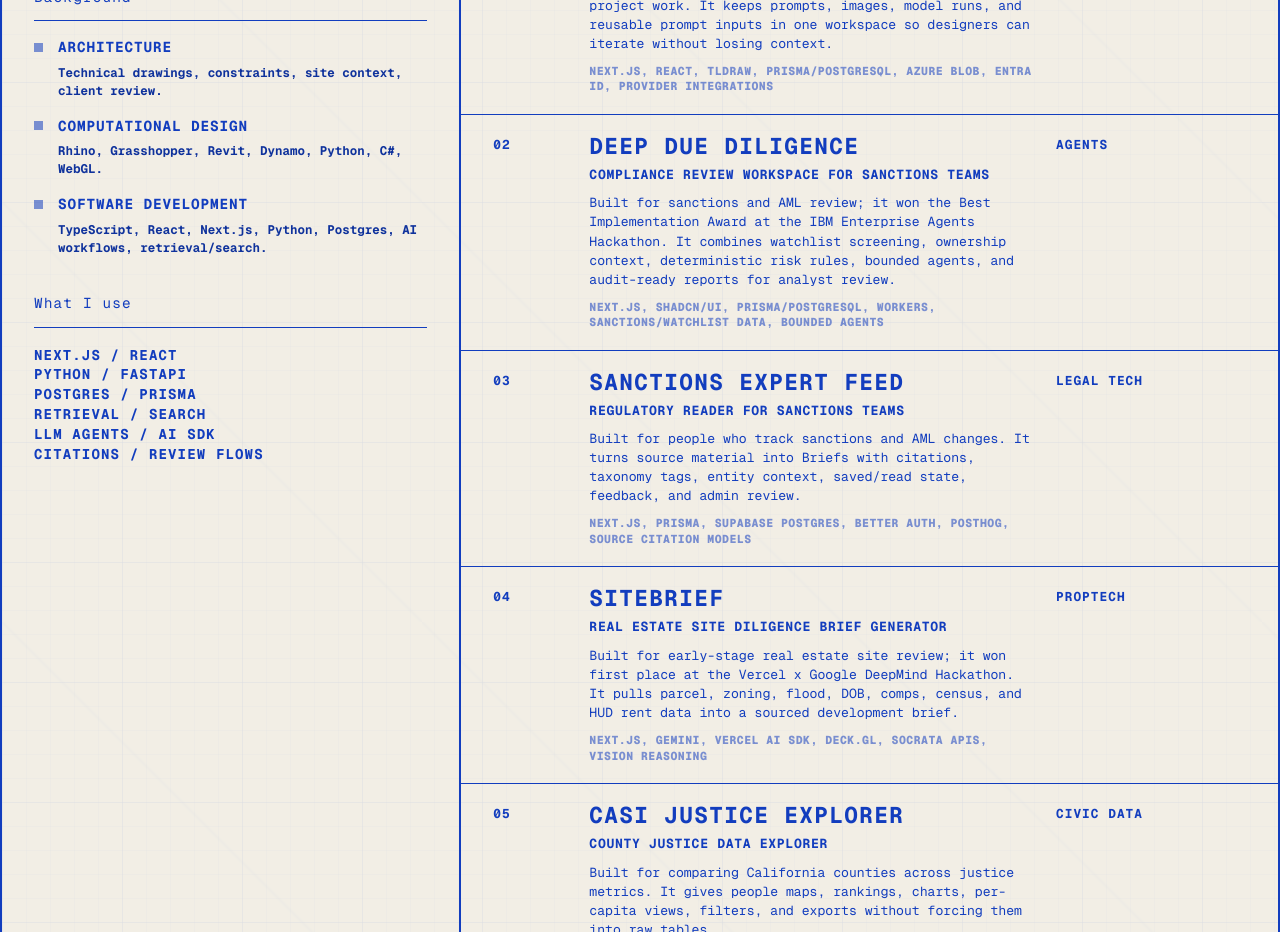
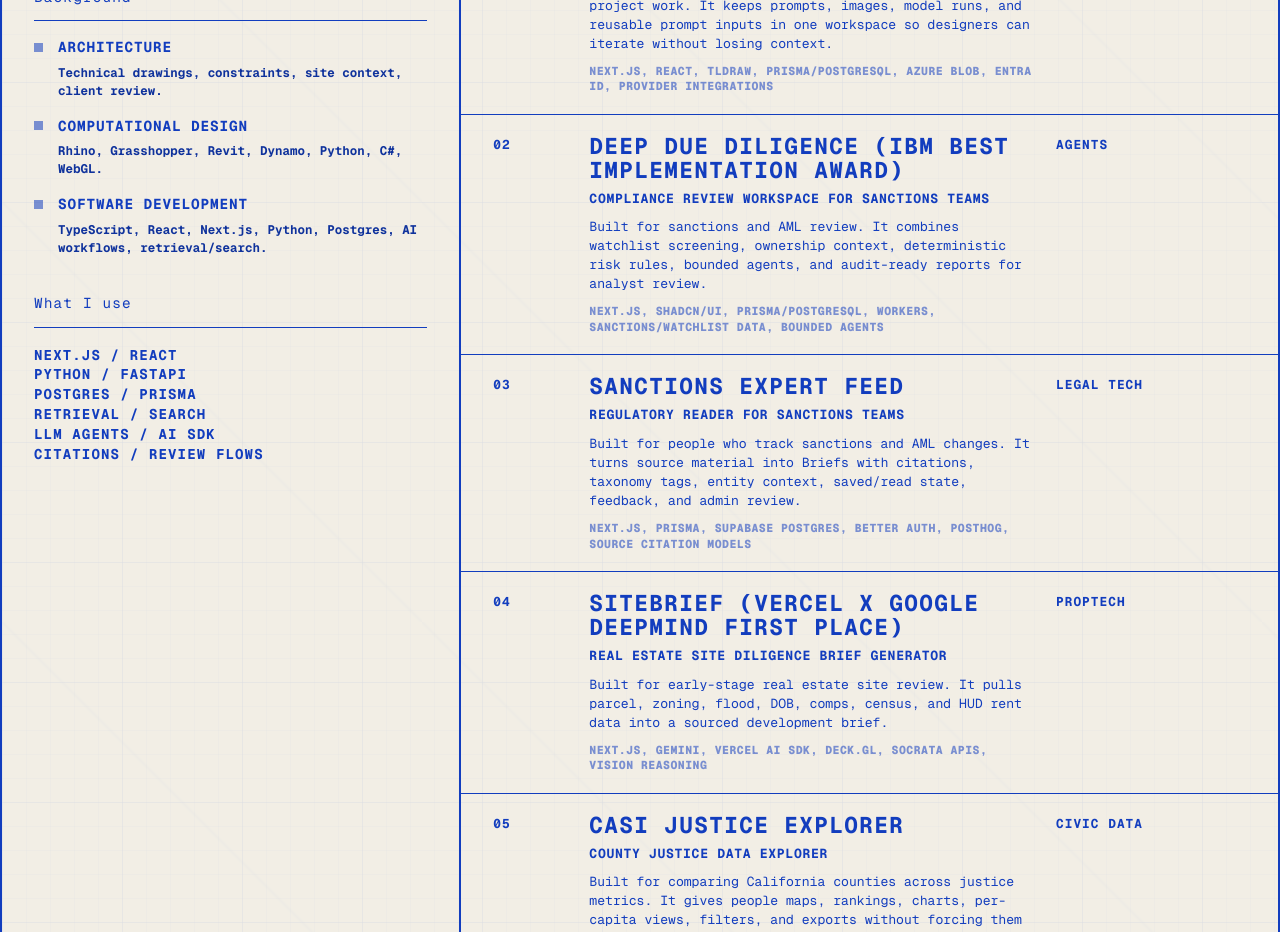
Before and after one commit to ashkanrdn/ashkanradnia.com, a Next.js app: page / in a window 1280 px wide. Shown: the part 640-1572 px from the top of the page. Built offline with nearby package versions, Linux system fonts and the light colour scheme.

Commit message:
Move award copy into project titles

```diff
--- a/src/app/page.tsx
+++ b/src/app/page.tsx
@@ -10,11 +10,11 @@ const projects = [
   },
   {
     id: "02",
-    title: "Deep Due Diligence",
+    title: "Deep Due Diligence (IBM Best Implementation Award)",
     subtitle: "Compliance review workspace for sanctions teams",
     category: "AGENTS",
     href: "https://github.com/ashkanrdn/DD",
-    body: "Built for sanctions and AML review; it won the Best Implementation Award at the IBM Enterprise Agents Hackathon. It combines watchlist screening, ownership context, deterministic risk rules, bounded agents, and audit-ready reports for analyst review.",
+    body: "Built for sanctions and AML review. It combines watchlist screening, ownership context, deterministic risk rules, bounded agents, and audit-ready reports for analyst review.",
     proof: "Next.js, shadcn/ui, Prisma/PostgreSQL, workers, sanctions/watchlist data, bounded agents",
   },
   {
@@ -28,11 +28,11 @@ const projects = [
   },
   {
     id: "04",
-    title: "SiteBrief",
+    title: "SiteBrief (Vercel x Google DeepMind First Place)",
     subtitle: "Real estate site diligence brief generator",
     category: "PROPTECH",
     href: "https://github.com/ashkanrdn/DueIntelligence",
-    body: "Built for early-stage real estate site review; it won first place at the Vercel x Google DeepMind Hackathon. It pulls parcel, zoning, flood, DOB, comps, census, and HUD rent data into a sourced development brief.",
+    body: "Built for early-stage real estate site review. It pulls parcel, zoning, flood, DOB, comps, census, and HUD rent data into a sourced development brief.",
     proof: "Next.js, Gemini, Vercel AI SDK, Deck.gl, Socrata APIs, vision reasoning",
   },
   {
```
